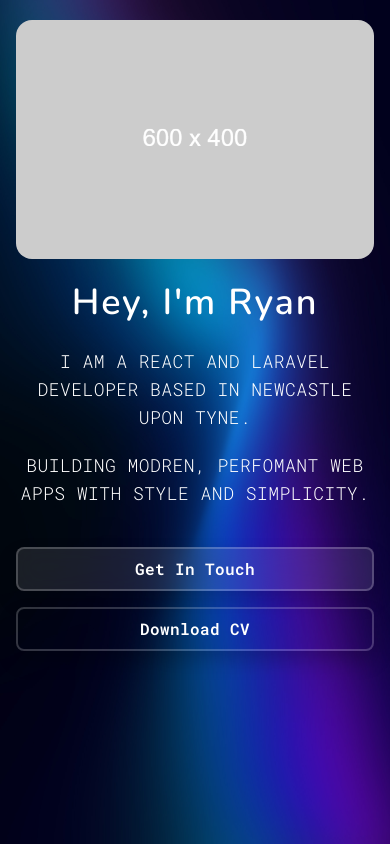
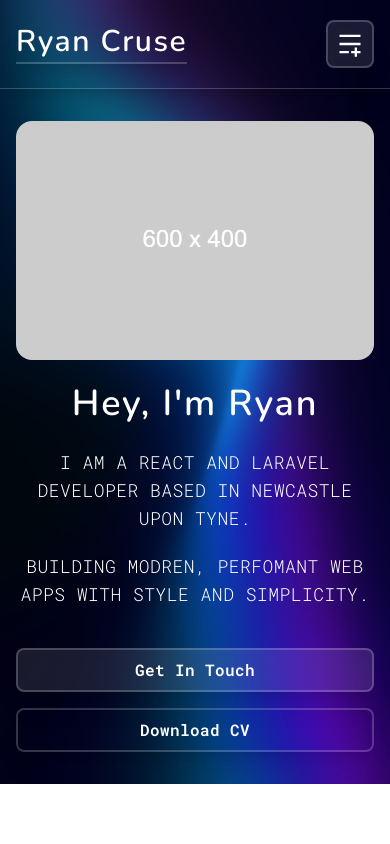
Before and after one commit to Cruse180795/Online-Portfolio, a React (Vite) app: page / in a window 390 px wide. Built offline with nearby package versions, Linux system fonts and the light colour scheme.

Commit message:
Mobile Nav

```diff
--- a/package.json
+++ b/package.json
@@ -13,6 +13,7 @@
     "@tailwindcss/vite": "^4.1.17",
     "react": "^19.2.0",
     "react-dom": "^19.2.0",
+    "react-icons": "^5.5.0",
     "tailwindcss": "^4.1.17"
   },
   "devDependencies": {
--- a/src/App.jsx
+++ b/src/App.jsx
@@ -1,3 +1,4 @@
+import Nav from "./components/Nav"
 import Hero from "./components/Hero"
 
 
@@ -7,9 +8,10 @@ function App() {
   return (
     <div>
 
-
-
-      <Hero />
+        <header id="hero">
+          <Nav />
+          <Hero />
+        </header>
     </div>
   )
 }
--- a/src/components/Hero.jsx
+++ b/src/components/Hero.jsx
@@ -1,13 +1,13 @@
 const Hero = () => {
     return (
-        <section className="px-4 py-5 h-screen space-y-6 text-white" id="hero">
+        <section className="px-4 py-8 space-y-6 text-white">
             {/** Image Container */}
             <div>
                 <img src="/images/dummy_600x400_ffffff_cccccc.png" alt="Avatar" className="rounded-2xl mx-auto"/>
             </div>
             {/** Text Container */}
             <div className="text-center">
-                <h1 className="text-4xl font-nunito font-semibold tracking-wider mb-6">Hey, I'm Ryan</h1>
+                <h2 className="text-4xl font-nunito font-semibold tracking-wider mb-6">Hey, I'm Ryan</h2>
                 <div className="space-y-5 mb-10">
                     <p className="uppercase font-roboto-mono font-light text-lg tracking-wide">I am a react and laravel developer based in newcastle upon tyne.</p>
                     <p className="uppercase font-roboto-mono font-light text-lg tracking-wide">Building modren, perfomant web apps with style and simplicity.</p>
@@ -24,7 +24,7 @@ const Hero = () => {
                     tracking-wide
                     bg-white/10
                     backdrop-blur-md
-                    shadow-[0_10px_20px_0_rgba(0,0,0,0.2)]
+                    shadow-xl
                     duration-500
                     transition-all
                     ease-in-out
@@ -40,7 +40,7 @@ const Hero = () => {
                     font-roboto-mono
                     font-semibold
                     tracking-wide
-                    shadow-[0_10px_20px_0_rgba(0,0,0,0.2)]
+                    shadow-xl
                     duration-500
                     transition-all
                     ease-in-out
--- /dev/null
+++ b/src/components/Nav.jsx
@@ -0,0 +1,59 @@
+import { useState } from "react";
+
+/** Icons */
+import { RiMenuAddLine } from "react-icons/ri";
+import { RiCloseLargeFill } from "react-icons/ri";
+import { FaHouse } from "react-icons/fa6";
+import { FaUser } from "react-icons/fa";
+import { FaProjectDiagram } from "react-icons/fa";
+import { FaEnvelope } from "react-icons/fa";
+import { FaGithub } from "react-icons/fa";
+import { FaLinkedinIn } from "react-icons/fa";
+
+
+/** Components */
+import MobileNavLink from "./ui/MobileNavLink";
+
+const Nav = () => {
+
+    const [isMenuOpen, setIsMenuOpen] = useState(false);
+
+    const handleMenuToggle = () => {
+        console.log("Menu toggled");
+        setIsMenuOpen(!isMenuOpen);
+    }
+
+
+    return (
+        <nav className="px-4 py-5 flex items-center justify-between border-b border-white/20 relative shadow-xl">
+            {/**Brand */}
+            <h1 className="text-white font-nunito font-semibold tracking-wider text-3xl border-b-2 pb-0.5 border-white/20 shadow-xl">Ryan Cruse</h1>
+
+            {/**Hamburger Menu */}
+            <button className="p-2 bg-white/10 backdrop-blur-md shadow-xl border-2 border-white/20 rounded-lg" onClick={handleMenuToggle}>
+                {isMenuOpen ? <RiCloseLargeFill color="white" size={28}/> : <RiMenuAddLine color="white" size={28}/>  }
+            </button>
+
+             {/** Mobile Menu */}
+            {isMenuOpen && (
+                <div className="z-10 absolute top-full left-0 w-full h-screen bg-black/50 text-white px-4 py-6 backdrop-blur-2xl space-y-6">
+                    <ul className="space-y-4 font-roboto-mono tracking-wide">
+                        <MobileNavLink icon={<FaHouse size={18}/>} linkTo="#home" linkName="Home"/>
+                        <MobileNavLink icon={<FaUser size={18}/>} linkTo="#about" linkName="About"/>
+                        <MobileNavLink icon={<FaProjectDiagram size={18}/>} linkTo="#projects" linkName="Projects"/>
+                        <MobileNavLink icon={<FaEnvelope size={18}/>} linkTo="#contact" linkName="Contact Me"/>
+                    </ul>
+
+                    <hr className="border border-white/30"/>
+
+                    <ul className="space-y-4 font-roboto-mono tracking-wide">
+                        <MobileNavLink icon={<FaGithub size={18}/>} linkTo="https://github.com/Cruse180795" linkName="GitHub"/>
+                        <MobileNavLink icon={<FaLinkedinIn size={18}/>} linkTo="" linkName="LinkedIn"/>
+                    </ul>
+                </div>
+            )}
+        </nav>
+    );
+}
+
+export default Nav;
--- /dev/null
+++ b/src/components/ui/MobileNavLink.jsx
@@ -0,0 +1,10 @@
+const MobileNavLink = ({icon, linkTo, linkName}) => {
+    return (
+        <li className="flex items-center gap-x-2 p-2 border-2 border-white/20 rounded-lg shadow-xl">
+            {icon}
+            <a href={linkTo} className="border-l-2 pl-2 border-white/20">{linkName}</a>
+        </li>
+    );
+}
+
+export default MobileNavLink;
```
Also changed, not shown: 1 other file (tests, documents, lock files or other folders).
